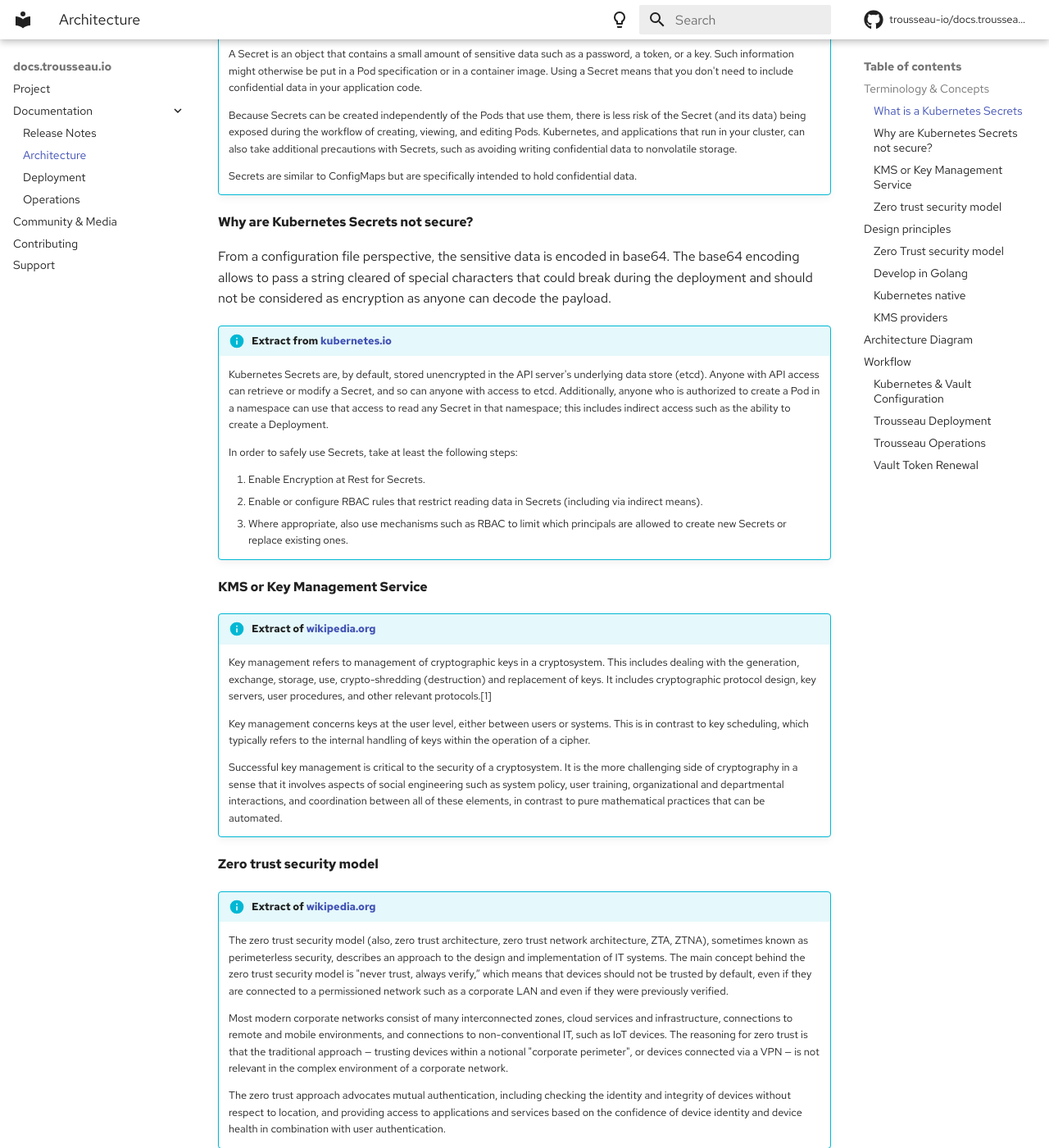
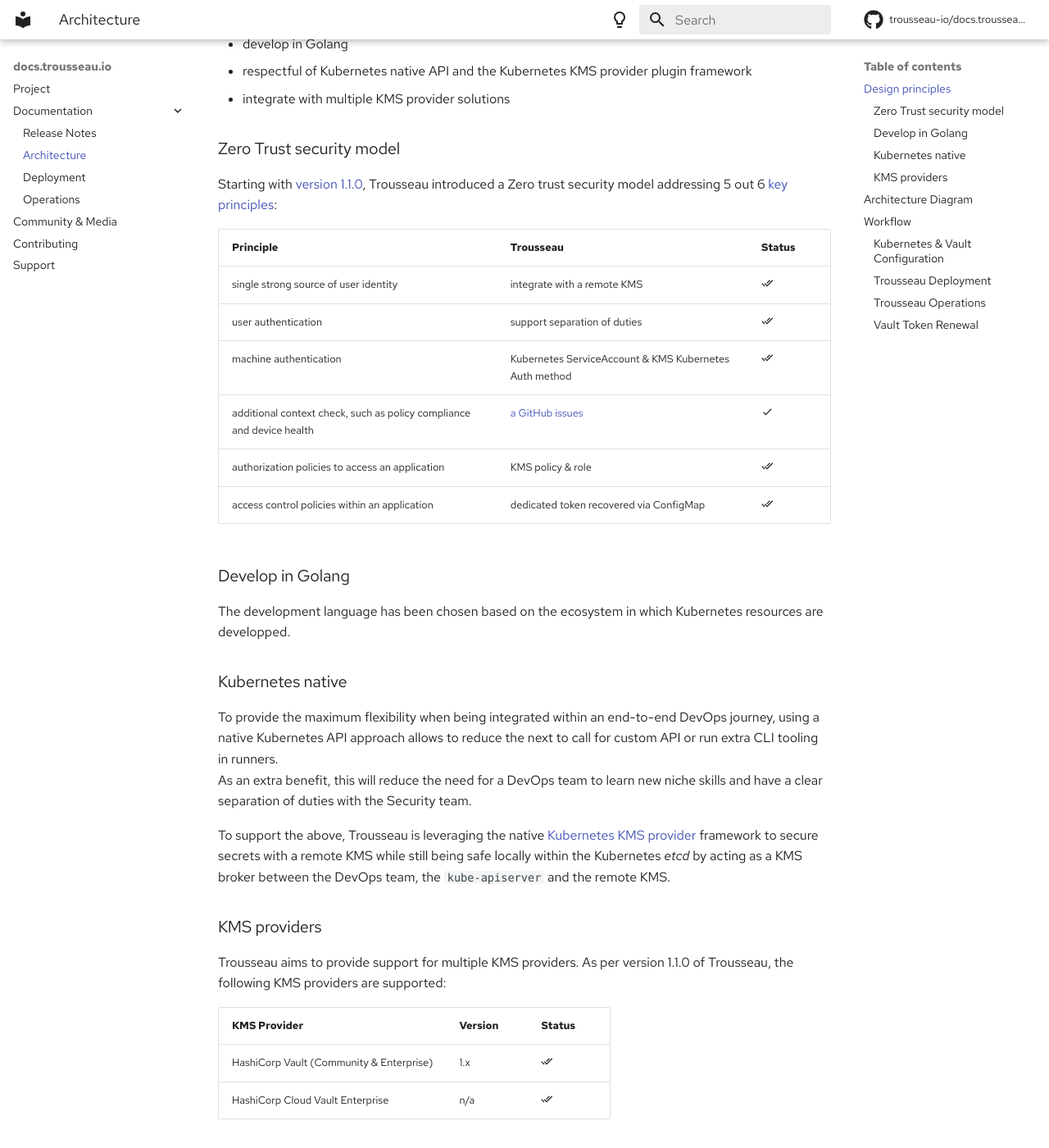
Before and after one commit to Trousseau-io/docs.trousseau.io, an MkDocs documentation site: the page built from docs/trousseau/architecture.md, in a window 1280 px wide and 1400 px high, scrolled down 265 px. Shown: the whole window at 82% size. Built offline with MkDocs 1.6.1 and Material for MkDocs 9.7.7, drawn with Linux system fonts in a browser that asks for light colours; some web fonts are replaced; comment, search, counter and statistics services are not loaded; some of the changed text lies outside the part shown.

Commit message:
Update architecture.md

```diff
--- a/docs/trousseau/architecture.md
+++ b/docs/trousseau/architecture.md
@@ -1,42 +1,4 @@
 
-
-### Terminology & Concepts
-#### What is a Kubernetes Secrets
-
-!!! info "Extract from [kubernetes.io](https://kubernetes.io/docs/concepts/configuration/secret/)"
-    A Secret is an object that contains a small amount of sensitive data such as a password, a token, or a key. Such information might otherwise be put in a Pod specification or in a container image. Using a Secret means that you don't need to include confidential data in your application code.
-
-    Because Secrets can be created independently of the Pods that use them, there is less risk of the Secret (and its data) being exposed during the workflow of creating, viewing, and editing Pods. Kubernetes, and applications that run in your cluster, can also take additional precautions with Secrets, such as avoiding writing confidential data to nonvolatile storage.
-
-    Secrets are similar to ConfigMaps but are specifically intended to hold confidential data.
-
-#### Why are Kubernetes Secrets not secure?
-From a configuration file perspective, the sensitive data is encoded in base64. The base64 encoding allows to pass a string cleared of special characters that could break during the deployment and should not be considered as encryption as anyone can decode the payload.
-
-!!! info "Extract from [kubernetes.io](https://kubernetes.io/docs/concepts/configuration/secret/)"
-    Kubernetes Secrets are, by default, stored unencrypted in the API server's underlying data store (etcd). Anyone with API access can retrieve or modify a Secret, and so can anyone with access to etcd. Additionally, anyone who is authorized to create a Pod in a namespace can use that access to read any Secret in that namespace; this includes indirect access such as the ability to create a Deployment.
-
-    In order to safely use Secrets, take at least the following steps:
-
-    1. Enable Encryption at Rest for Secrets.
-    2. Enable or configure RBAC rules that restrict reading data in Secrets (including via indirect means).
-    3. Where appropriate, also use mechanisms such as RBAC to limit which principals are allowed to create new Secrets or replace existing ones.
-
-#### KMS or Key Management Service
-!!! info "Extract of [wikipedia.org](https://en.wikipedia.org/wiki/Key_management)"
-    Key management refers to management of cryptographic keys in a cryptosystem. This includes dealing with the generation, exchange, storage, use, crypto-shredding (destruction) and replacement of keys. It includes cryptographic protocol design, key servers, user procedures, and other relevant protocols.[1]
-
-    Key management concerns keys at the user level, either between users or systems. This is in contrast to key scheduling, which typically refers to the internal handling of keys within the operation of a cipher.
-
-    Successful key management is critical to the security of a cryptosystem. It is the more challenging side of cryptography in a sense that it involves aspects of social engineering such as system policy, user training, organizational and departmental interactions, and coordination between all of these elements, in contrast to pure mathematical practices that can be automated.
-
-#### Zero trust security model
-!!! info "Extract of [wikipedia.org](https://en.wikipedia.org/wiki/Zero_trust_security_model)"
-    The zero trust security model (also, zero trust architecture, zero trust network architecture, ZTA, ZTNA), sometimes known as perimeterless security, describes an approach to the design and implementation of IT systems. The main concept behind the zero trust security model is "never trust, always verify,” which means that devices should not be trusted by default, even if they are connected to a permissioned network such as a corporate LAN and even if they were previously verified.
-
-    Most modern corporate networks consist of many interconnected zones, cloud services and infrastructure, connections to remote and mobile environments, and connections to non-conventional IT, such as IoT devices. The reasoning for zero trust is that the traditional approach — trusting devices within a notional "corporate perimeter", or devices connected via a VPN — is not relevant in the complex environment of a corporate network.
-
-    The zero trust approach advocates mutual authentication, including checking the identity and integrity of devices without respect to location, and providing access to applications and services based on the confidence of device identity and device health in combination with user authentication.
 
 ## Design principles
 Trousseau is built against the following principles:
```
